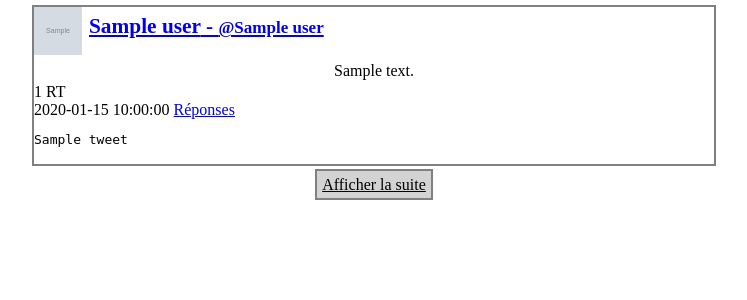
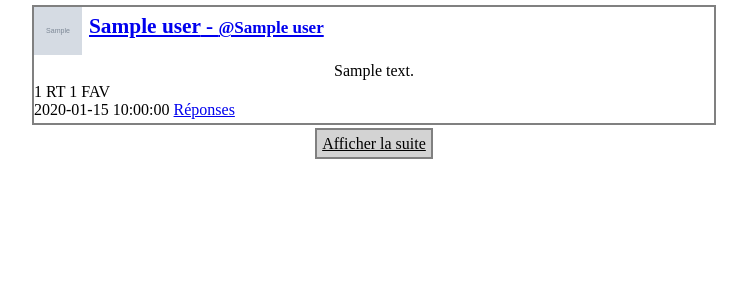
Before and after one commit to rmoalic/tw-client-e, a Flask app: template templates/tweet_list.html in a window 1280 px wide. Shown: the part 32-332 px from the top of the page, without its empty margins (266-1013 px from the left). Run offline with Flask 2, Linux system fonts and the light colour scheme; the template is opened without the code that fills it: most values are stand-ins (such as "Sample title", 1, 10 or a date in 2020); grey boxes marked "Sample" are stand-in pictures.

Commit message:
Added fav count and removed debug info

```diff
--- a/templates/tweet.html
+++ b/templates/tweet.html
@@ -51,10 +51,13 @@
 	<div class="tweet_info">
 		<div class="tweet_action_bar">
 			<span><span>{{ content.retweet_count }}</span> RT</span>
+			<span> <span>{{ content.favorite_count }}</span> FAV</span>
 		</div>
 		<span class="tweet_date">{{ content.created_at }}</span>
 		<a href="{{ url_for('tweet_info_response', id=id) }}">Réponses</a>
+		{% if False %}
 		<pre style="overflow: hidden">{{ content }}</pre>
+		{% endif %}
 		<div class="tweet_color_bar" style="background-color: #{{ usr.profile_link_color }}"></div>
 	</div>
 </div>
```
